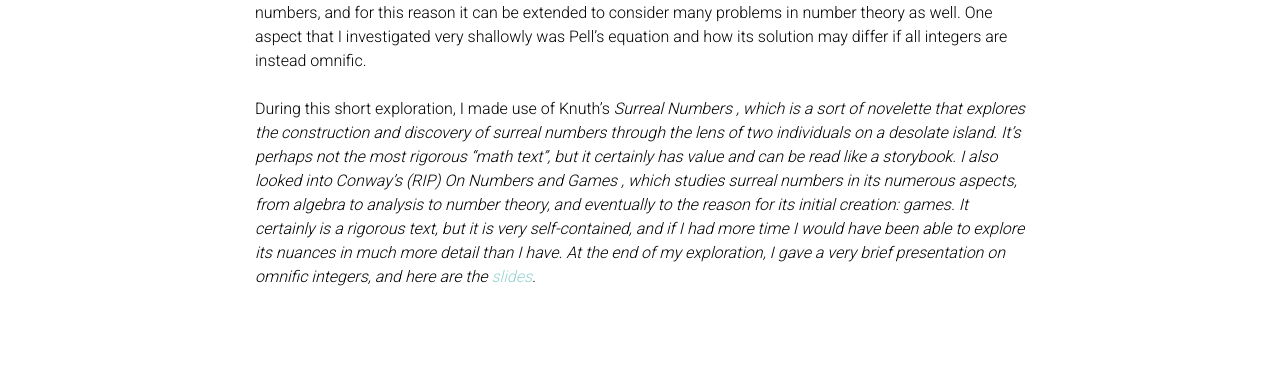
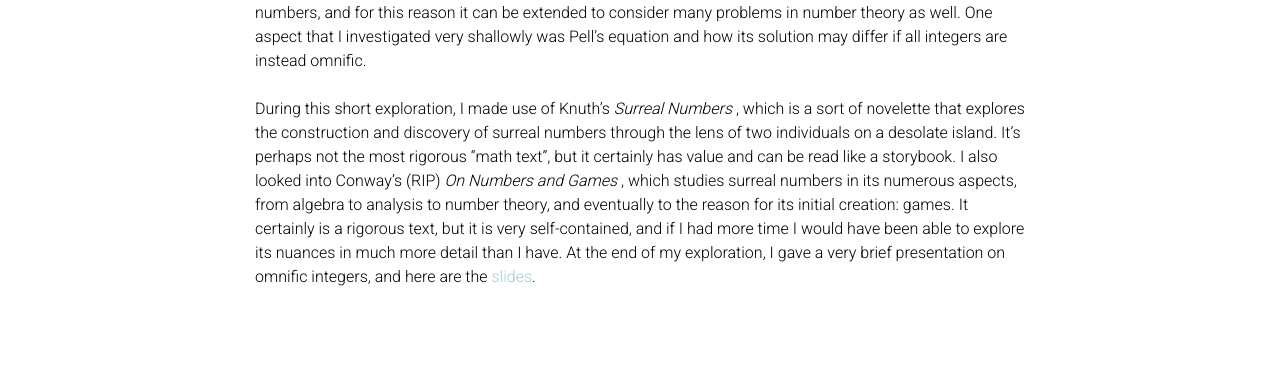
Before and after one commit to Quadcryo/quadcryo, a Jekyll site: the page built from _posts/2024-01-13-surrealnumbers.md, in a window 1280 px wide. Shown: the part 358-733 px from the top of the page. Built offline with Jekyll 4.4.1, drawn with Linux system fonts in a browser that asks for light colours; comment, search, counter and statistics services are not loaded; a style sheet for code colours, icons or effects is not loaded.

```diff
--- a/_posts/2024-01-13-surrealnumbers.md
+++ b/_posts/2024-01-13-surrealnumbers.md
@@ -9,4 +9,4 @@
 I had the pleasure of spending a couple weeks learning the basics of the surreal numbers sytem, from the Peano axioms to the basic construction of surreals. At the end of this short exploration, I looked into the world of omnific integers, which generalise the concept of integers to the surreal numbers. For instance, while the integers may contain numbers such as 5, 10, or 1000, the omnific integers include numbers such as $$\omega$$, which is the supposed smallest infinite number. Omnific integers allow you to do arithmetic with infinitely large numbers, and for this reason it can be extended to consider many problems in number theory as well. One aspect that I investigated very shallowly was Pell's equation and how its solution may differ if all integers are instead omnific.
 <br>
 <br>
-During this short exploration, I made use of Knuth's <i> Surreal Numbers <i>, which is a sort of novelette that explores the construction and discovery of surreal numbers through the lens of two individuals on a desolate island. It's perhaps not the most rigorous "math text", but it certainly has value and can be read like a storybook. I also looked into Conway's (RIP) <i> On Numbers and Games <i>, which studies surreal numbers in its numerous aspects, from algebra to analysis to number theory, and eventually to the reason for its initial creation: games. It certainly is a rigorous text, but it is very self-contained, and if I had more time I would have been able to explore its nuances in much more detail than I have. At the end of my exploration, I gave a very brief presentation on omnific integers, and here are the <a href="https://quadcryo.github.io/quadcryo/projectpdf/omnific_slides.pdf">slides</a>.
+During this short exploration, I made use of Knuth's <i> Surreal Numbers </i>, which is a sort of novelette that explores the construction and discovery of surreal numbers through the lens of two individuals on a desolate island. It's perhaps not the most rigorous "math text", but it certainly has value and can be read like a storybook. I also looked into Conway's (RIP) <i> On Numbers and Games </i>, which studies surreal numbers in its numerous aspects, from algebra to analysis to number theory, and eventually to the reason for its initial creation: games. It certainly is a rigorous text, but it is very self-contained, and if I had more time I would have been able to explore its nuances in much more detail than I have. At the end of my exploration, I gave a very brief presentation on omnific integers, and here are the <a href="https://quadcryo.github.io/quadcryo/projectpdf/omnific_slides.pdf">slides</a>.
```
